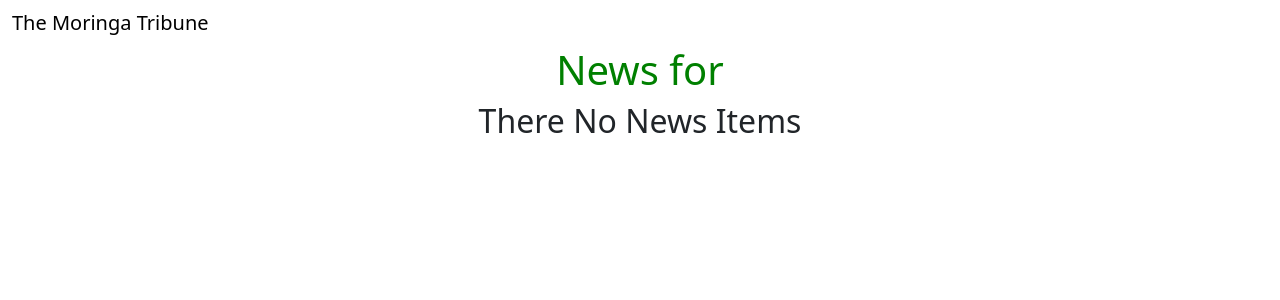
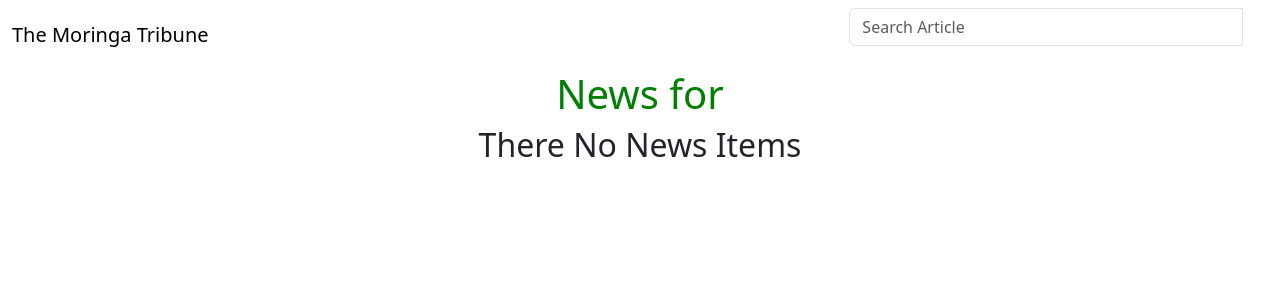
Before and after one commit to Cencious/The-Moringa-tribune, a Django app: template news/templates/all-news/past-news.html in a window 1280 px wide. Shown: the top 300 px of the page. Run offline with Django 4.2, Linux system fonts and the light colour scheme; the template is opened without the code that fills it, so the values that code supplies are empty; some libraries are stand-ins or nearby versions.

Commit message:
add form

```diff
--- a/news/templates/navbar.html
+++ b/news/templates/navbar.html
@@ -1,16 +1,25 @@
-<html lang="en">
-<head>
 
-  <meta charset="utf-8">
-  <meta name="viewport" content="width=device-width, initial-scale=1">
-</head>
-<body>
+
 <nav class="navbar navbar-inverse">
   <div class="container-fluid">
     <div class="navbar-header">
       <a class="navbar-brand" href="{% url 'newsToday' %}">The Moringa Tribune</a>
     </div>
+
+    <!-- Adding a search form  -->
+    <div class="col-sm-4 col-md-4 navbar-right">
+
+      <form class="navbar-form" role="search" action="{% url 'search_results' %}">
+
+        <div class="input-group">
+          <input type="text" class="form-control" placeholder="Search Article" name="article">
+          <div class="input-group-btn">
+            <button class="btn btn-default" type="submit"><i class="glyphicon glyphicon-search"></i></button>
+          </div>
+        </div>
+
+      </form>
+    </div>
+    <!-- search form end -->
   </div>
 </nav>
-</body>
-</html>
```
